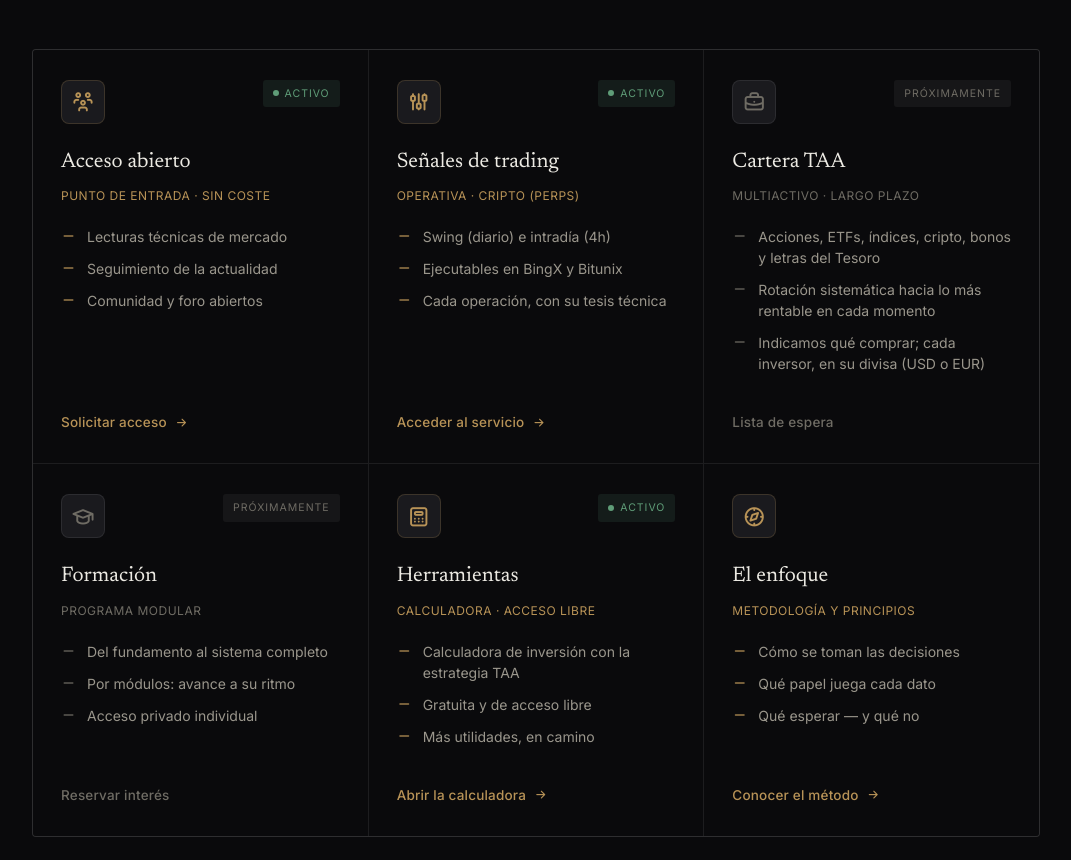
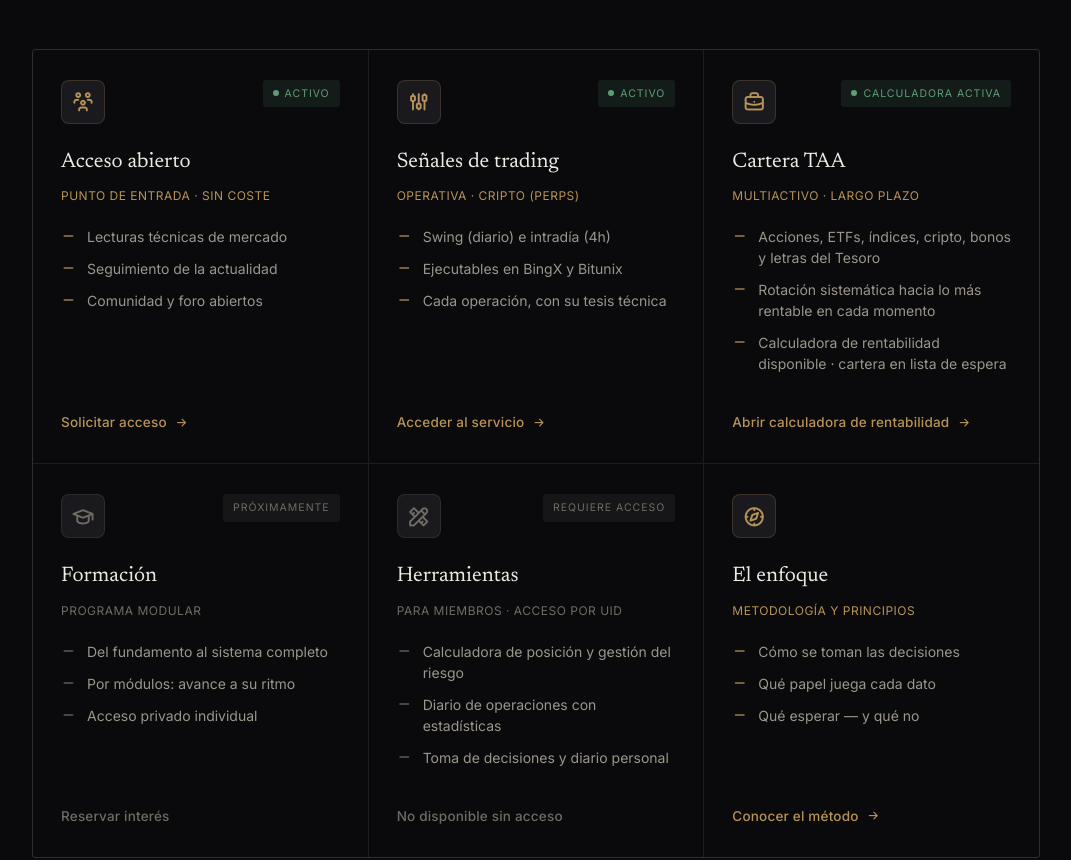
Before and after one commit to comerciante220600-ui/javitrader-hub, a plain HTML site: page index.html in a window 1280 px wide. Shown: the part 975-1835 px from the top of the page, without its empty margins (104-1175 px from the left). Drawn offline with Linux system fonts and the light colour scheme.

Commit message:
Sync: calculadora en TAA + Herramientas como preview (requiere acceso)

```diff
--- a/index.html
+++ b/index.html
@@ -205,20 +205,20 @@
         <span class="cta">Acceder al servicio <i class="ti ti-arrow-right"></i></span>
       </a>
 
-      <div class="card soon">
+      <a class="card live" href="https://javitrader.net/calculadora.html" target="_blank" rel="noopener">
         <div class="card-top">
           <span class="icon"><i class="ti ti-briefcase"></i></span>
-          <span class="badge off">Próximamente</span>
+          <span class="badge on"><span class="dot"></span>Calculadora activa</span>
         </div>
         <h3>Cartera TAA</h3>
         <div class="csub">Multiactivo · Largo plazo</div>
         <ul class="bullets">
           <li><i class="ti ti-minus"></i>Acciones, ETFs, índices, cripto, bonos y letras del Tesoro</li>
           <li><i class="ti ti-minus"></i>Rotación sistemática hacia lo más rentable en cada momento</li>
-          <li><i class="ti ti-minus"></i>Indicamos qué comprar; cada inversor, en su divisa (USD o EUR)</li>
+          <li><i class="ti ti-minus"></i>Calculadora de rentabilidad disponible · cartera en lista de espera</li>
         </ul>
-        <span class="cta muted">Lista de espera</span>
-      </div>
+        <span class="cta">Abrir calculadora de rentabilidad <i class="ti ti-arrow-right"></i></span>
+      </a>
 
       <div class="card soon">
         <div class="card-top">
@@ -235,20 +235,20 @@
         <span class="cta muted">Reservar interés</span>
       </div>
 
-      <a class="card live" href="https://javitrader.net/calculadora.html" target="_blank" rel="noopener">
+      <div class="card soon">
         <div class="card-top">
-          <span class="icon"><i class="ti ti-calculator"></i></span>
-          <span class="badge on"><span class="dot"></span>Activo</span>
+          <span class="icon"><i class="ti ti-tools"></i></span>
+          <span class="badge off">Requiere acceso</span>
         </div>
         <h3>Herramientas</h3>
-        <div class="csub">Calculadora · Acceso libre</div>
+        <div class="csub">Para miembros · Acceso por UID</div>
         <ul class="bullets">
-          <li><i class="ti ti-minus"></i>Calculadora de inversión con la estrategia TAA</li>
-          <li><i class="ti ti-minus"></i>Gratuita y de acceso libre</li>
-          <li><i class="ti ti-minus"></i>Más utilidades, en camino</li>
+          <li><i class="ti ti-minus"></i>Calculadora de posición y gestión del riesgo</li>
+          <li><i class="ti ti-minus"></i>Diario de operaciones con estadísticas</li>
+          <li><i class="ti ti-minus"></i>Toma de decisiones y diario personal</li>
         </ul>
-        <span class="cta">Abrir la calculadora <i class="ti ti-arrow-right"></i></span>
-      </a>
+        <span class="cta muted">No disponible sin acceso</span>
+      </div>
 
       <a class="card live" href="#enfoque">
         <div class="card-top">
```
